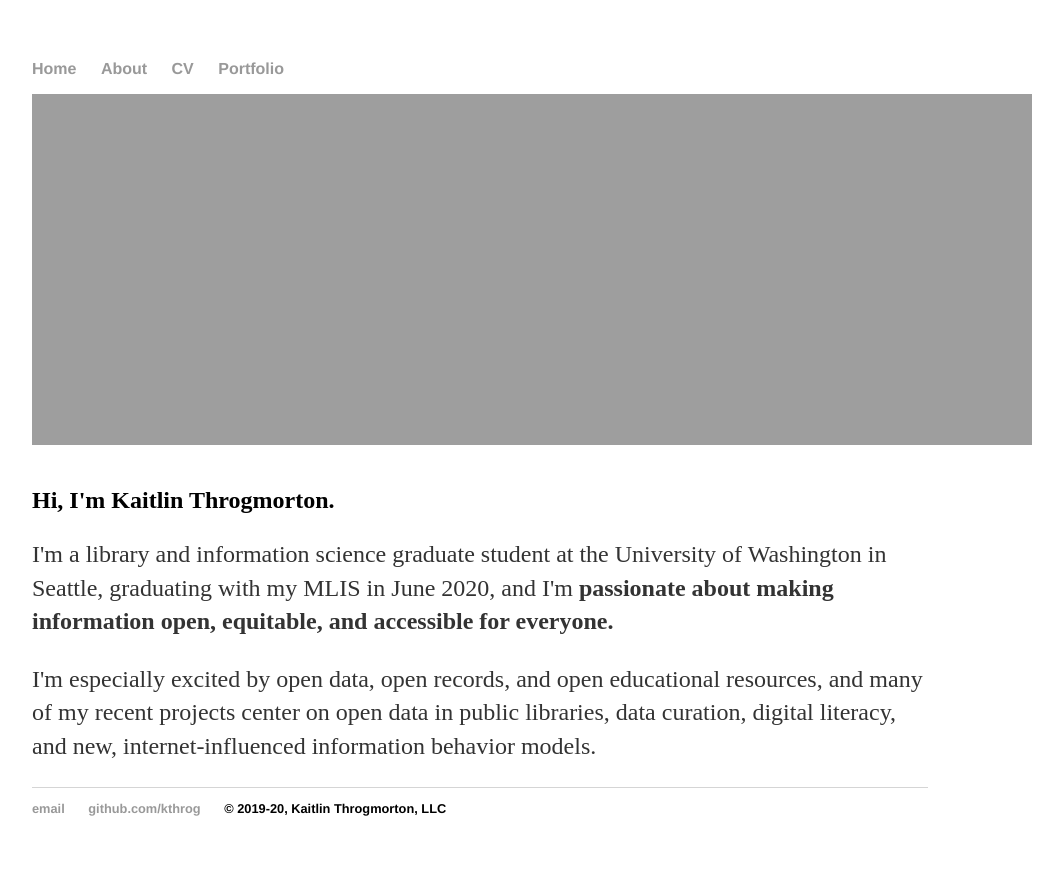
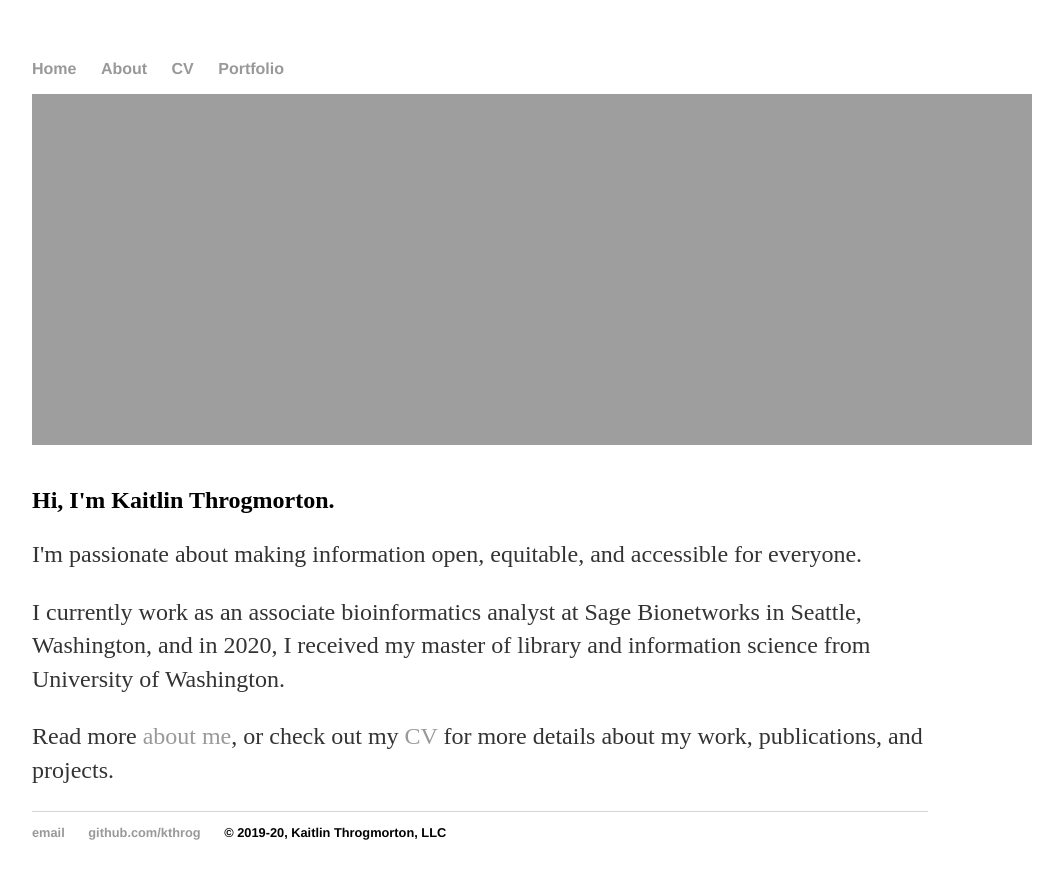
Before and after one commit to kthrog/old_site, a Jekyll site: the page built from index.html, in a window 1280 px wide. Shown: the top 879 px of the page, without its empty margins (160-1223 px from the left). Built offline with Jekyll 4.4.1, drawn with Linux system fonts in a browser that asks for light colours.

Commit message:
change content for post-grad, new job

```diff
--- a/index.html
+++ b/index.html
@@ -11,7 +11,8 @@ title: Kaitlin Throgmorton
 
 	<div class="blurb">
 	<h2>Hi, I'm Kaitlin Throgmorton.</h2>
-	<p>I'm a library and information science graduate student at the University of Washington in Seattle, graduating with my MLIS in June 2020, and I'm <b>passionate about making information open, equitable, and accessible for everyone.</b>
-	<p>I'm especially excited by open data, open records, and open educational resources, and many of my recent projects center on open data in public libraries, data curation, digital literacy, and new, internet-influenced information behavior models.
-	</p>
+	<p>I'm passionate about making information open, equitable, and accessible for everyone.
+	<p>I currently work as an associate bioinformatics analyst at Sage Bionetworks in Seattle, Washington, and in 2020, I received my master of library and information science from University of Washington.
+	<p>Read more <a href="http://kaitlinthrogmorton.com/about/">about me</a>, or check out my <a href="http://kaitlinthrogmorton.com/CV/">CV</a> for more details about my work, publications, and projects.
+		</p>
 </div><!-- /.blurb -->
```
